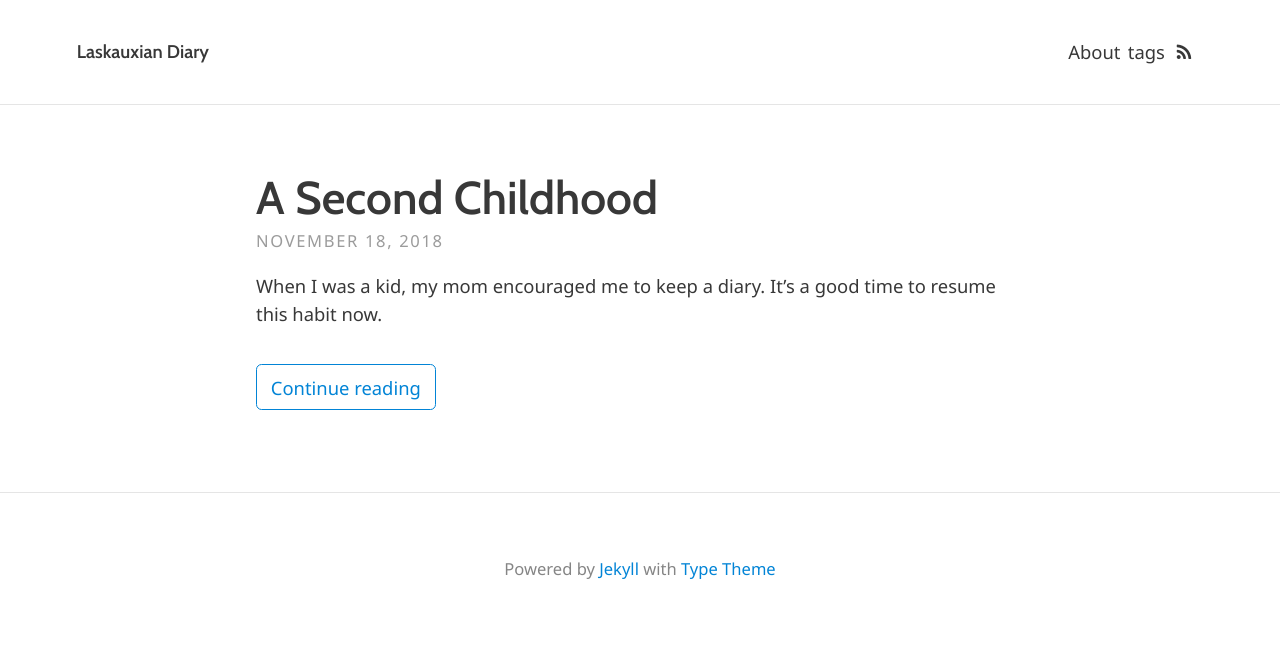
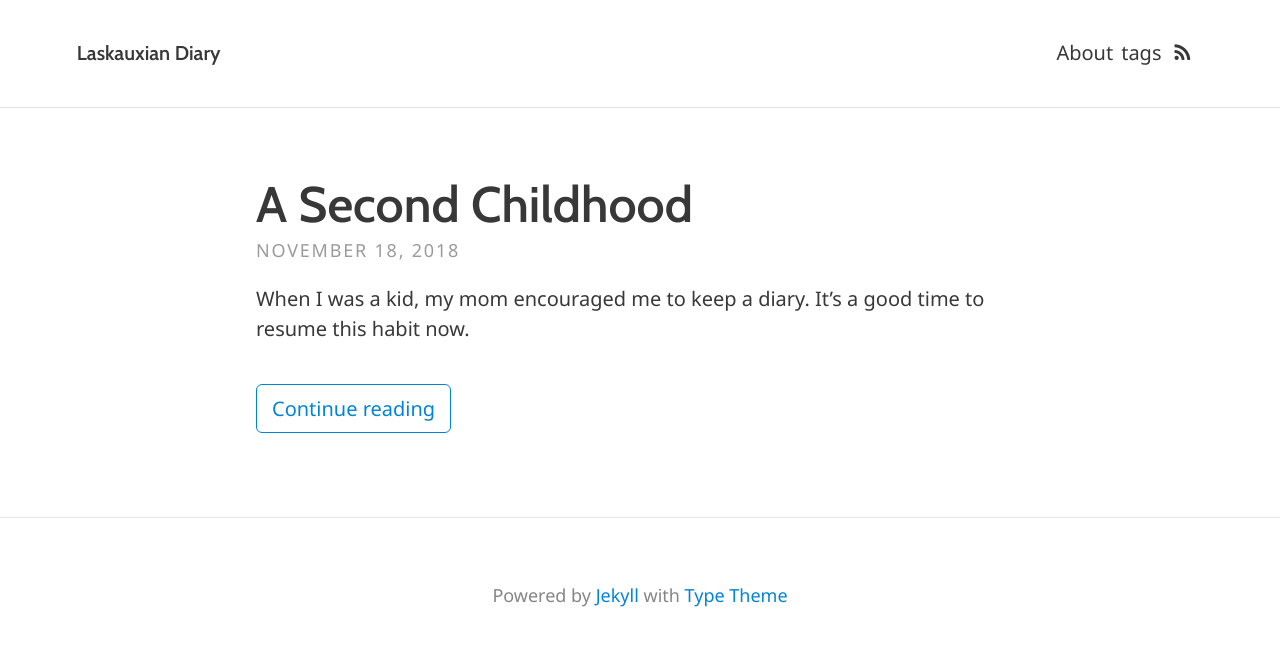
Before and after one commit to laskaux/laskaux.github.io, a Jekyll site: the page built from index.html, in a window 1280 px wide. Shown: the top 646 px of the page. Built offline with Jekyll 4.4.1, drawn with Linux system fonts in a browser that asks for light colours; the list of posts is cut into pages by our own code.

Commit message:
Change font size

```diff
--- a/_sass/base/_variables.scss
+++ b/_sass/base/_variables.scss
@@ -1,7 +1,7 @@
 // Typography
 $font-family-main: 'Noto Sans', sans-serif;
 $font-family-headings: 'Cabin', sans-serif;
-$font-size: 1.15em;
+$font-size: 1.25em;
 
 // Padding
 $padding-large: 20%;
```
